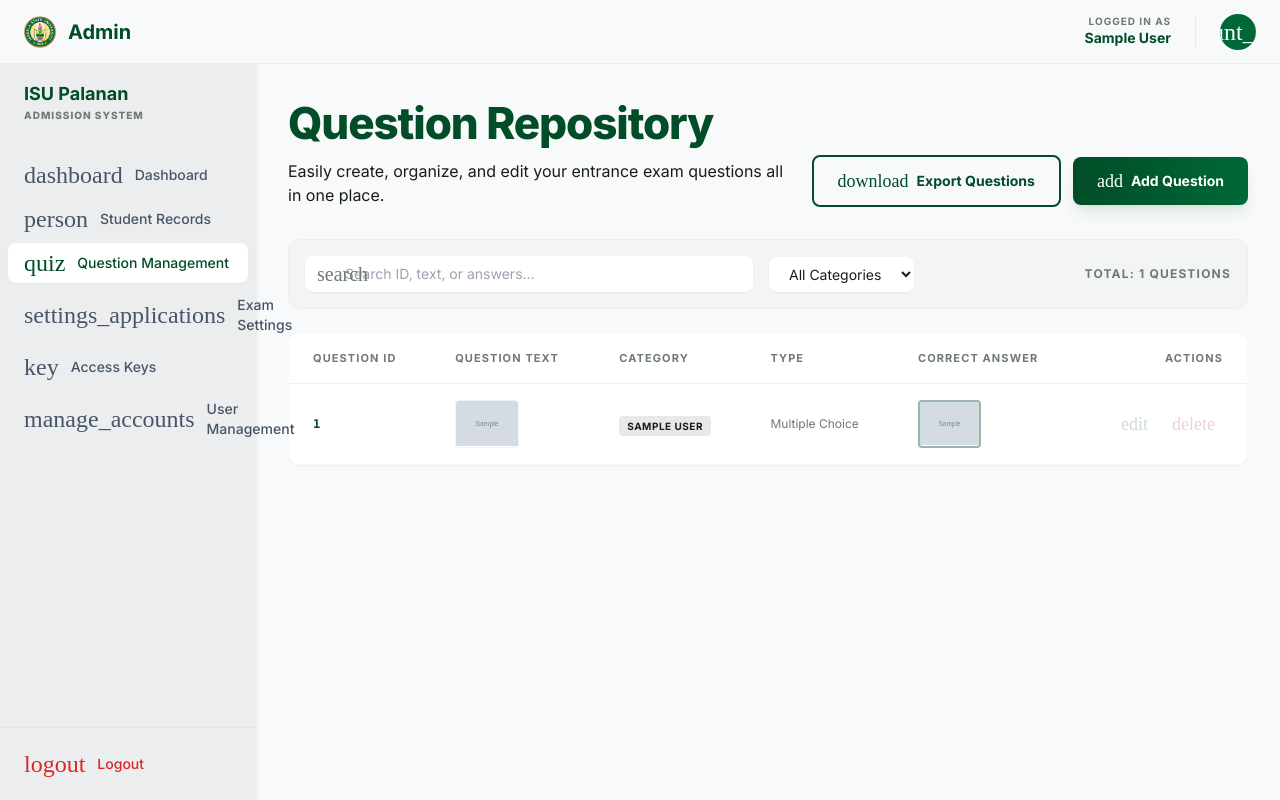
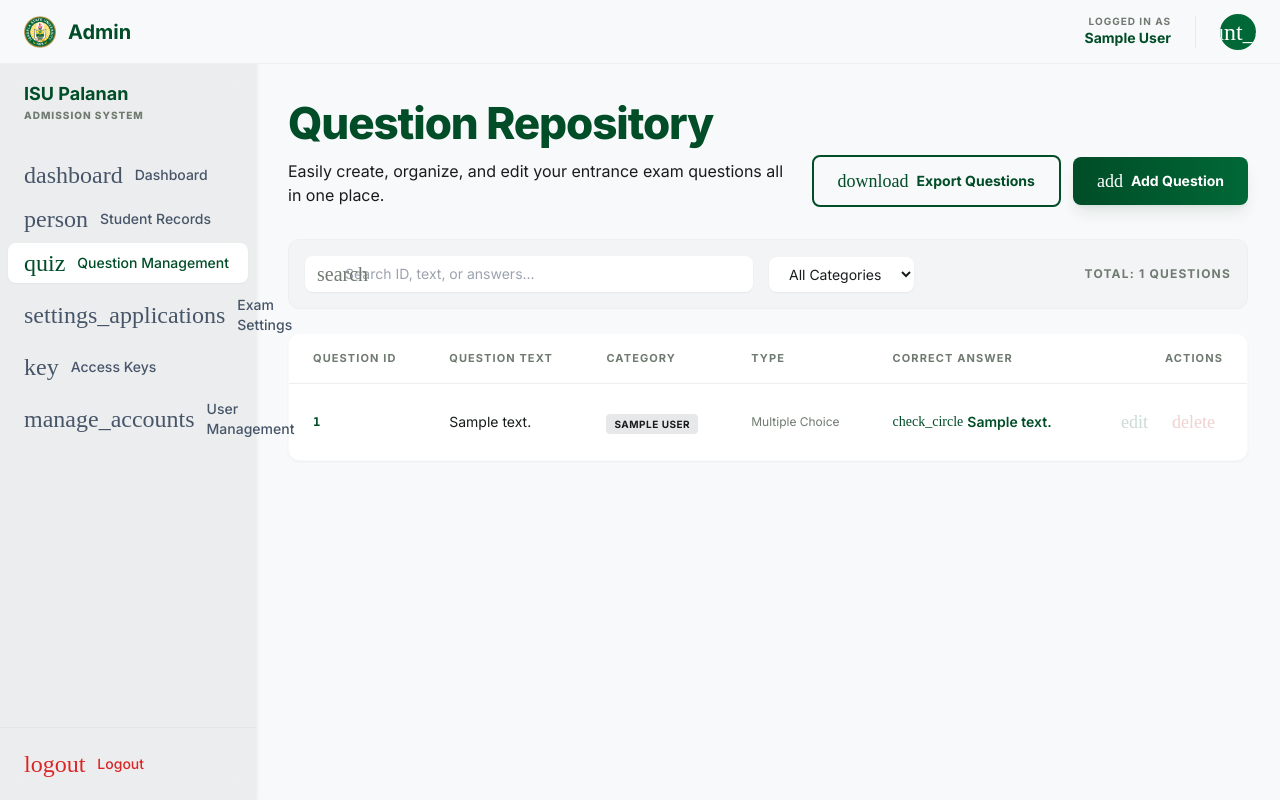
Before and after one commit to WWH16/CCAT, a Django app: page /ccat_admin/question_management/ in a window 1280 px wide. Run offline with Django 5.2, Linux system fonts and the light colour scheme; a user stored in the database is signed in; tables that the repository leaves empty hold one stand-in row (values such as "Sample post"); grey boxes marked "Sample" are stand-in pictures; some web fonts are replaced.

Commit message:
added question text on AR question

```diff
--- a/CCAT/ccat_admin/static/ccat_admin/js/question_management.js
+++ b/CCAT/ccat_admin/static/ccat_admin/js/question_management.js
@@ -46,15 +46,12 @@
 
             // Hide Standard fields
             qTypeWrapper.classList.add('hidden');
-            standardTextWrapper.classList.add('hidden');
+            standardTextWrapper.classList.remove('hidden'); // Keep text wrapper visible
             mcqLayout.classList.add('hidden');
             tfLayout.classList.add('hidden');
 
-            // Clear and disable text field
-            questionTextarea.value = '';
-            questionTextarea.disabled = true;
-
-
+            // DO NOT disable text field anymore
+            questionTextarea.disabled = false;
 
             rebuildAbstractOptions();
         } else {
@@ -103,6 +100,10 @@
 
         errorEl.classList.add('hidden');
 
+        // Question Text is now required for both
+        const qText = document.getElementById('questionTextarea').value.trim();
+        if (!qText) { showErr("Please enter a question text."); return false; }
+
         if (type === 'abstract') {
             const qImg = document.getElementById('abstractQuestionImage').files.length > 0;
             const correct = document.getElementById('abstractCorrectSelect').value;
@@ -117,9 +118,6 @@
                 }
             }
         } else {
-            const qText = document.getElementById('questionTextarea').value.trim();
-            if (!qText) { showErr("Please enter a question text."); return false; }
-
             const qType = document.getElementById('qTypeSelect').value;
             if (qType === 'MCQ') {
                 const correct = form.querySelector('input[name="correct_option"]:checked');
@@ -378,10 +376,10 @@
             abstractImageWrapper.classList.remove('hidden');
             abstractOptionsLayout.classList.remove('hidden');
             qTypeWrapper.classList.add('hidden');
-            standardTextWrapper.classList.add('hidden');
+            standardTextWrapper.classList.remove('hidden'); // Keep text wrapper visible
             mcqLayout.classList.add('hidden');
             tfLayout.classList.add('hidden');
-            questionTextarea.disabled = true;
+            questionTextarea.disabled = false; // Keep enabled
         } else {
             qTypeWrapper.classList.remove('hidden');
             standardTextWrapper.classList.remove('hidden');
@@ -481,13 +479,14 @@
 
         errorEl.classList.add('hidden');
 
+        // Question Text is now required for both
+        const qText = form.querySelector('[name="text"]').value.trim();
+        if (!qText) { showErr("Please enter a question text."); return false; }
+
         if (isAbstract) {
             const correct = form.querySelector('[name="abstract_correct_option"]').value;
             if (!correct) { showErr("Please select the correct answer."); return false; }
         } else {
-            const qText = form.querySelector('[name="text"]').value.trim();
-            if (!qText) { showErr("Please enter a question text."); return false; }
-
             const type = form.querySelector('[name="question_type"]').value;
             if (type === 'MCQ') {
                 const correct = form.querySelector('input[name="correct_option"]:checked');
--- a/CCAT/ccat_admin/templates/ccat_admin/question_management.html
+++ b/CCAT/ccat_admin/templates/ccat_admin/question_management.html
@@ -67,13 +67,7 @@
                 data-options='[{% for opt in q.options.all %}{"id":"{{ opt.id }}","letter":"{% if forloop.counter == 1 %}A{% elif forloop.counter == 2 %}B{% elif forloop.counter == 3 %}C{% elif forloop.counter == 4 %}D{% else %}{{ forloop.counter }}{% endif %}","text":"{{ opt.option_text|escapejs }}","image":"{% if opt.option_image %}{{ opt.option_image.url }}{% endif %}","correct":{% if opt.is_correct %}true{% else %}false{% endif %}}{% if not forloop.last %},{% endif %}{% endfor %}]'>
                 <td class="px-6 py-4 text-xs font-mono font-bold text-primary">{{ q.custom_id }}</td>
                 <td class="px-6 py-4 text-sm text-on-surface truncate max-w-xs">
-                {% if q.question_image %}
-                    <img src="{{ q.question_image.url }}"
-                         alt="Abstract question"
-                         class="h-12 w-auto rounded border border-outline-variant/20 object-contain bg-white">
-                {% else %}
                     {{ q.question_text }}
-                {% endif %}
                 </td>
                 <td class="px-6 py-4">
                     <span class="px-2 py-1 bg-surface-container-high text-on-surface-variant text-[10px] font-bold rounded uppercase tracking-wider">
@@ -84,16 +78,10 @@
                 <td class="px-6 py-4">
                     {% for opt in q.options.all %}
                         {% if opt.is_correct %}
-                            {% if opt.option_image %}
-                            <img src="{{ opt.option_image.url }}"
-                                 alt="Correct option"
-                                 class="h-12 w-auto rounded border-2 border-primary/40 object-contain bg-white">
-                            {% else %}
                             <span class="text-sm font-semibold text-primary flex items-center gap-1">
                                 <span class="material-symbols-outlined text-sm">check_circle</span>
                                 {{ opt.option_text }}
                             </span>
-                            {% endif %}
                         {% endif %}
                     {% endfor %}
                 </td>
--- a/CCAT/ccat_admin/views.py
+++ b/CCAT/ccat_admin/views.py
@@ -117,6 +117,7 @@ def _handle_standard_question(request, category):
 
 
 def _handle_abstract_question(request, category):
+    q_text = request.POST.get('text', f"Abstract Question")
     q_type = 'MCQ'
 
     correct = request.POST.get('abstract_correct_option')
@@ -137,7 +138,7 @@ def _handle_abstract_question(request, category):
     custom_id = f"{prefix}-{candidate_num:03d}"
 
     new_q = Question.objects.create(
-        question_text=f"Abstract Question {custom_id}",
+        question_text=q_text,
         category=category,
         question_type=q_type,
         custom_id=custom_id,
@@ -240,6 +241,7 @@ def edit_question(request, question_id):
             if request.FILES.get('question_image'):
                 question.question_image = request.FILES.get('question_image')
 
+            question.question_text = request.POST.get('text')
             question.category = category
             question.question_type = 'MCQ' # Abstract is always MCQ layout
             question.save()
```
